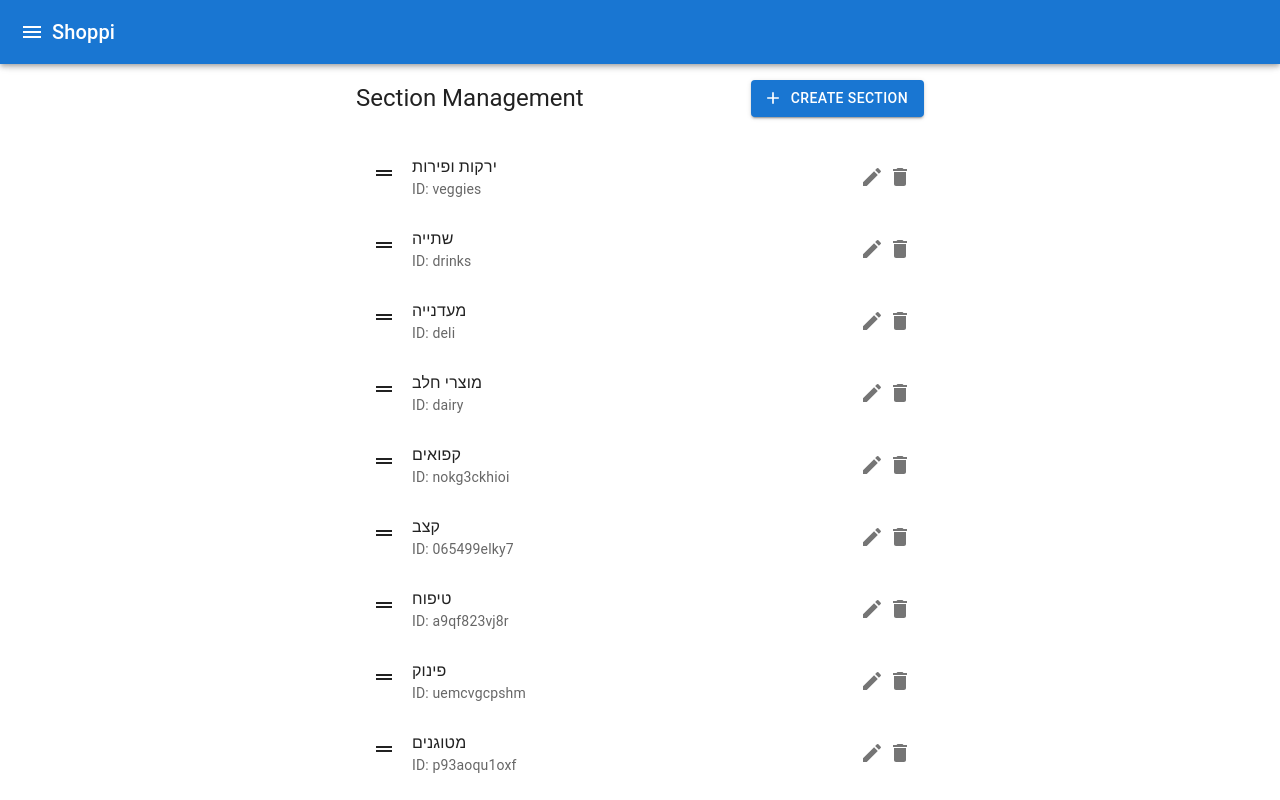
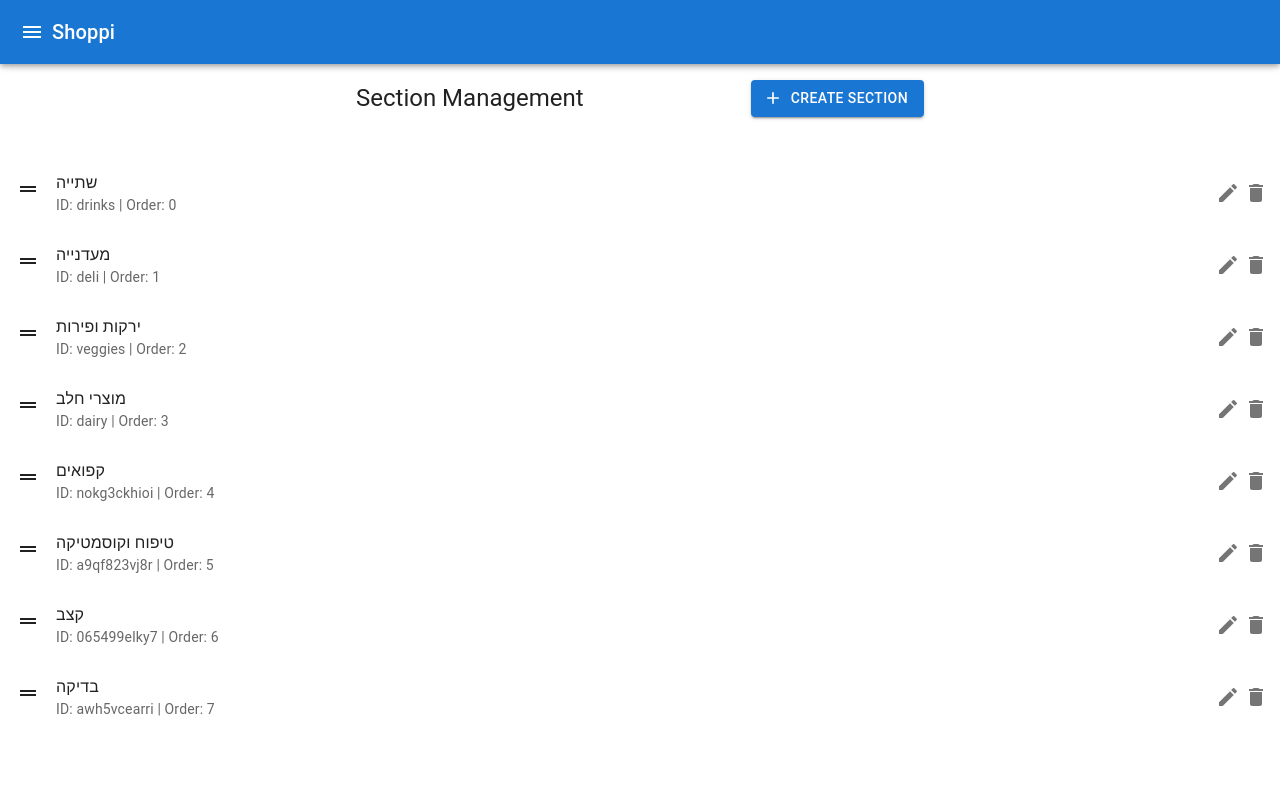
Before and after one commit to 3ffon/shoppi, a Next.js app: page /en/sections in a window 1280 px wide. Built offline with nearby package versions, Linux system fonts and the light colour scheme.

Commit message:
Add section reordering and deletion confirmation with product cleanup

```diff
--- a/products.json
+++ b/products.json
@@ -3,17 +3,17 @@
     {
       "id": "veggies",
       "name": "ירקות ופירות",
-      "order": 0
+      "order": 2
     },
     {
       "id": "drinks",
       "name": "שתייה",
-      "order": 1
+      "order": 0
     },
     {
       "id": "deli",
       "name": "מעדנייה",
-      "order": 2
+      "order": 1
     },
     {
       "id": "dairy",
@@ -28,65 +28,52 @@
     {
       "id": "065499elky7",
       "name": "קצב",
+      "order": 6
+    },
+    {
+      "id": "a9qf823vj8r",
+      "name": "טיפוח וקוסמטיקה",
       "order": 5
     },
     {
-      "id": "a9qf823vj8r",
-      "name": "טיפוח",
-      "order": 6
-    },
-    {
-      "id": "uemcvgcpshm",
-      "name": "פינוק",
+      "id": "awh5vcearri",
+      "name": "בדיקה",
       "order": 7
-    },
-    {
-      "id": "p93aoqu1oxf",
-      "name": "מטוגנים",
-      "order": 8
-    },
-    {
-      "id": "6itfg25myj7",
-      "name": "שדגל",
-      "order": 9
-    },
-    {
-      "id": "w5rd30m1qk",
-      "name": "פינוקי",
-      "order": 10
-    },
-    {
-      "id": "99zmbdrsye",
-      "name": "חיבוקי",
-      "order": 11
-    },
-    {
-      "id": "3808en52km9",
-      "name": "חריימה",
-      "order": 12
-    },
-    {
-      "id": "m1oz9b5rzic",
-      "name": "gads",
-      "order": 13
-    },
-    {
-      "id": "ux5birzk1q9",
-      "name": "asdfff",
-      "order": 14
-    },
-    {
-      "id": "qa0l6pirj9",
-      "name": "ttttt",
-      "order": 15
-    },
-    {
-      "id": "nlqwh6kr1jk",
-      "name": "מוקפצים",
-      "order": 16
     }
   ],
   "products": [
+    {
+      "id": "e1f2g3h4i5",
+      "name": "קולה זירו 1ל",
+      "section": "drinks",
+      "icon": "",
+      "image": "",
+      "created": ""
+    },
+    {
+      "id": "j6k7l8m9n0",
+      "name": "שישיית מים 0.5ל",
+      "section": "drinks",
+      "icon": "",
+      "image": "",
+      "created": ""
+    },
+    {
+      "id": "o1p2q3r4s5",
+      "name": "שישיית מים 1.5ל",
+      "section": "drinks",
+      "icon": "",
+      "image": "",
+      "created": ""
+    },
+    {
+      "id": "t6u7v8w9x0",
+      "name": "פטינה",
+      "section": "deli",
+      "icon": "",
+      "image": "",
+      "created": ""
+    },
     {
       "id": "a1b2c3d4e5",
       "name": "בצל ירוק ",
@@ -158,38 +145,6 @@
       "image": ""
     },
     {
-      "id": "e1f2g3h4i5",
-      "name": "קולה זירו 1ל",
-      "section": "drinks",
-      "icon": "",
-      "image": "",
-      "created": ""
-    },
-    {
-      "id": "j6k7l8m9n0",
-      "name": "שישיית מים 0.5ל",
-      "section": "drinks",
-      "icon": "",
-      "image": "",
-      "created": ""
-    },
-    {
-      "id": "o1p2q3r4s5",
-      "name": "שישיית מים 1.5ל",
-      "section": "drinks",
-      "icon": "",
-      "image": "",
-      "created": ""
-    },
-    {
-      "id": "t6u7v8w9x0",
-      "name": "פטינה",
-      "section": "deli",
-      "icon": "",
-      "image": "",
-      "created": ""
-    },
-    {
       "id": "y1z2a3b4c5",
       "name": "חלב רגיל 🐄",
       "section": "dairy",
@@ -239,22 +194,6 @@
       "image": ""
     },
     {
-      "id": "wvrcfwh69uq",
-      "name": "בשר טחון",
-      "section": "065499elky7",
-      "created": "2025-02-16T23:50:42.704Z",
-      "icon": "",
-      "image": ""
-    },
-    {
-      "id": "x6y7z8a9b0",
-      "name": "חזה עוף",
-      "section": "065499elky7",
-      "created": "2025-02-14T00:32:40.626Z",
-      "icon": "",
-      "image": ""
-    },
-    {
       "id": "2jjdn7tmvzo",
       "name": "כרובית מטוגנת g",
       "section": "a9qf823vj8r",
@@ -272,50 +211,32 @@
       "checked": false
     },
     {
-      "id": "0xhyzagtv0lc",
-      "name": "תעשה לי מסאג׳",
-      "section": "uemcvgcpshm",
-      "created": "2025-02-17T21:53:06.199Z",
+      "id": "wvrcfwh69uq",
+      "name": "בשר טחון",
+      "section": "065499elky7",
+      "created": "2025-02-16T23:50:42.704Z",
       "icon": "",
       "image": ""
     },
     {
-      "id": "d6e7f8g9h0",
-      "name": "יוגורט פרו ירוק",
-      "section": "p93aoqu1oxf",
-      "icon": "",
-      "image": "",
-      "created": ""
-    },
-    {
-      "id": "o4ehjodsjcj",
-      "name": "asdfj",
-      "section": "nlqwh6kr1jk",
-      "created": "2025-02-19T23:06:12.480Z",
+      "id": "x6y7z8a9b0",
+      "name": "חזה עוף",
+      "section": "065499elky7",
+      "created": "2025-02-14T00:32:40.626Z",
       "icon": "",
       "image": ""
     },
     {
-      "id": "t215toe7",
-      "name": "טרלהלהלה",
-      "section": "nlqwh6kr1jk",
-      "created": "2025-02-19T23:09:10.331Z",
+      "id": "fue23ay5ysd",
+      "name": "בדיקה חדש",
+      "section": "awh5vcearri",
+      "created": "2025-04-09T22:05:57.792Z",
       "icon": "",
       "image": ""
     }
   ],
   "mainCart": {
     "products": {
-      "a1b2c3d4e5": {
-        "id": "a1b2c3d4e5",
-        "quantity": 1,
-        "checked": true
-      },
-      "ybucsvwj04": {
-        "id": "ybucsvwj04",
-        "quantity": 1,
-        "checked": true
-      },
       "bos0c0zmzie": {
         "id": "bos0c0zmzie",
         "quantity": 1,
@@ -325,11 +246,6 @@
         "id": "j6k7l8m9n0",
         "quantity": 1,
         "checked": false
-      },
-      "o1p2q3r4s5": {
-        "id": "o1p2q3r4s5",
-        "quantity": 1,
-        "checked": true
       },
       "t6u7v8w9x0": {
         "id": "t6u7v8w9x0",
@@ -355,6 +271,11 @@
         "id": "87qz3sl92eu",
         "quantity": 3,
         "checked": false
+      },
+      "fue23ay5ysd": {
+        "id": "fue23ay5ysd",
+        "quantity": 1,
+        "checked": false
       }
     }
   }
--- a/src/app/[lang]/sections/page.tsx
+++ b/src/app/[lang]/sections/page.tsx
@@ -8,6 +8,11 @@ import {
     IconButton,
     Typography,
     Button,
+    Dialog,
+    DialogTitle,
+    DialogContent,
+    DialogContentText,
+    DialogActions,
 } from '@mui/material';
 import {
     DragHandle as DragIcon,
@@ -17,15 +22,19 @@ import {
 } from '@mui/icons-material';
 import { useDictionary } from '@/app/providers/DictionaryProvider';
 import { SectionInterface } from '@/app/lib/interfaces';
-import { deleteSection, fetchSections } from '@/app/lib/apiClient';
+import { deleteSection, fetchSections, updateSection } from '@/app/lib/apiClient';
 import SectionForm from '@/app/components/Forms/SectionForm';
 import { DragDropContext, Droppable, Draggable, DropResult } from '@hello-pangea/dnd';
+import style from './sections.module.css';
 
 export default function SectionsPage() {
     const { dictionary } = useDictionary();
     const [sections, setSections] = React.useState<SectionInterface[]>([]);
     const [addSectionOpen, setAddSectionOpen] = React.useState(false);
     const [editSection, setEditSection] = React.useState<SectionInterface | undefined>(undefined);
+    const [deleteDialogOpen, setDeleteDialogOpen] = React.useState(false);
+    const [sectionToDelete, setSectionToDelete] = React.useState<SectionInterface | null>(null);
+    const [orderChanged, setOrderChanged] = React.useState(false);
 
     React.useEffect(() => {
         getSections();
@@ -44,6 +53,7 @@ export default function SectionsPage() {
             }).sort((a, b) => (a.order || 0) - (b.order || 0))
             : [];
         setSections(sortedSections);
+        setOrderChanged(false);
     };
 
     const handleDragEnd = (result: DropResult) => {
@@ -60,16 +70,35 @@ export default function SectionsPage() {
         }));
 
         setSections(updatedItems);
-        // TODO: Add API call to update section orders
+        setOrderChanged(true);
     };
 
-    const handleDeleteSection = async (section: SectionInterface) => {
-        await deleteSection(section);
-        await fetchSections();
+    const handleDeleteSection = (section: SectionInterface) => {
+        setSectionToDelete(section);
+        setDeleteDialogOpen(true);
+    };
+
+    const confirmDeleteSection = async () => {
+        if (sectionToDelete) {
+            await deleteSection(sectionToDelete);
+            await getSections();
+            setDeleteDialogOpen(false);
+            setSectionToDelete(null);
+        }
+    };
+
+    const saveOrderChanges = async () => {
+        // Update all sections with their new order
+        for (const section of sections) {
+            await updateSection(section);
+        }
+        setOrderChanged(false);
+        await getSections();
     };
 
     return (
-        <Box sx={{ p: 2, maxWidth: 600, mx: 'auto' }}>
+        <div className={style.component_wrapper}>
+            <Box sx={{ p: 2, width: '100%', maxWidth: 600, mx: 'auto' }}>
                 <Box sx={{ display: 'flex', justifyContent: 'space-between', alignItems: 'center', mb: 2 }}>
                     <Typography variant="h5">{dictionary.section_management}</Typography>
                     <Button
@@ -81,10 +110,28 @@ export default function SectionsPage() {
                     </Button>
                 </Box>
 
+                {orderChanged && (
+                    <Box sx={{ mb: 2, display: 'flex', justifyContent: 'flex-end' }}>
+                        <Button
+                            variant="contained"
+                            color="primary"
+                            onClick={saveOrderChanges}
+                        >
+                            {dictionary.save_order || "Save Order"}
+                        </Button>
+                    </Box>
+                )}
+            </Box>
+
+            <div className={style.list_wrapper}>
                 <DragDropContext onDragEnd={handleDragEnd}>
                     <Droppable droppableId="sections">
                         {(provided) => (
-                        <List {...provided.droppableProps} ref={provided.innerRef}>
+                            <List
+                                {...provided.droppableProps}
+                                ref={provided.innerRef}
+                                className={style.list}
+                            >
                                 {sections.map((section, index) => (
                                     <Draggable
                                         key={section.id}
@@ -117,7 +164,7 @@ export default function SectionsPage() {
                                                 </div>
                                                 <ListItemText
                                                     primary={section.name}
-                                                secondary={`ID: ${section.id}`}
+                                                    secondary={`ID: ${section.id} | Order: ${section.order}`}
                                                 />
                                             </ListItem>
                                         )}
@@ -128,11 +175,12 @@ export default function SectionsPage() {
                         )}
                     </Droppable>
                 </DragDropContext>
+            </div>
 
             <SectionForm
                 section={editSection}
                 onSubmit={async () => {
-                    await fetchSections();
+                    await getSections();
                     setEditSection(undefined);
                 }}
                 addSectionOpen={addSectionOpen || !!editSection}
@@ -141,6 +189,32 @@ export default function SectionsPage() {
                     if (!open) setEditSection(undefined);
                 }}
             />
-        </Box>
+
+            {/* Delete confirmation dialog */}
+            <Dialog
+                open={deleteDialogOpen}
+                onClose={() => setDeleteDialogOpen(false)}
+            >
+                <DialogTitle>{dictionary.delete_section_title || "Delete Section"}</DialogTitle>
+                <DialogContent>
+                    <DialogContentText>
+                        {dictionary.delete_section_confirmation || "Are you sure you want to delete this section? This will also remove all products in this section."}
+                    </DialogContentText>
+                    {sectionToDelete && (
+                        <Typography variant="subtitle1" sx={{ mt: 2, fontWeight: 'bold' }}>
+                            {sectionToDelete.name}
+                        </Typography>
+                    )}
+                </DialogContent>
+                <DialogActions>
+                    <Button onClick={() => setDeleteDialogOpen(false)} color="primary">
+                        {dictionary.cancel_btn}
+                    </Button>
+                    <Button onClick={confirmDeleteSection} color="error" variant="contained">
+                        {dictionary.delete_btn || "Delete"}
+                    </Button>
+                </DialogActions>
+            </Dialog>
+        </div>
     );
 }
--- /dev/null
+++ b/src/app/[lang]/sections/sections.module.css
@@ -0,0 +1,38 @@
+.component_wrapper {
+  display: flex;
+  flex-direction: column;
+  touch-action: none;
+  user-select: none;
+  width: 100%;
+  height: 100%;
+  min-height: 100%;
+  padding: 0;
+  overflow: hidden;
+  overscroll-behavior: contain;
+}
+
+.list_wrapper {
+  width: 100%;
+  height: 100%;
+  overflow: hidden;
+}
+
+.list {
+  width: 100%;
+  height: 80%;
+  overflow-y: auto;
+  touch-action: pan-x pan-y;
+  overscroll-behavior: contain;
+  padding-bottom: 80px;
+}
+
+@media (prefers-color-scheme: dark) {
+  .component_wrapper {
+    --gray-rgb: 255, 255, 255;
+    --gray-alpha-200: rgba(var(--gray-rgb), 0.145);
+    --gray-alpha-100: rgba(var(--gray-rgb), 0.06);
+
+    --button-primary-hover: #ccc;
+    --button-secondary-hover: #1a1a1a;
+  }
+}
--- a/src/app/components/Menu/Menu.tsx
+++ b/src/app/components/Menu/Menu.tsx
@@ -130,7 +130,7 @@ export default function Menu({ children }: { children: React.ReactNode }) {
               </ListItemButton>
             </ListItem>
 
-            {/* <ListItem onClick={() => {
+            <ListItem onClick={() => {
               router.push('/sections');
               setOpen(false);
             }}>
@@ -140,7 +140,7 @@ export default function Menu({ children }: { children: React.ReactNode }) {
                 </ListItemIcon>
                 <ListItemText primary={dictionary.section_management} />
               </ListItemButton>
-            </ListItem> */}
+            </ListItem>
 
             <Divider />
             <ListItem onClick={() => switchLocale(locale === "he" ? "en" : "he")}>
--- a/src/app/lib/translations/en.json
+++ b/src/app/lib/translations/en.json
@@ -16,6 +16,9 @@
     "section_edit_failed": "Failed to update section",
     "section_delete_success": "Section deleted successfully",
     "section_delete_failed": "Failed to delete section",
+    "delete_section_title": "Delete Section",
+    "delete_section_confirmation": "Are you sure you want to delete this section? This will also remove all products in this section.",
+    "save_order": "Save Order",
 
     "item_management": "Item Management",
     "item_add_btn": "Add Product",
@@ -52,5 +55,4 @@
     "save_btn": "Save",
     "create_btn": "Create",
     "no_section": "No Section"
-
 }
--- a/src/app/lib/translations/he.json
+++ b/src/app/lib/translations/he.json
@@ -16,6 +16,9 @@
     "section_edit_failed": "שגיאה בעריכת מחלקה",
     "section_delete_success": "המחלקה נמחקה בהצלחה",
     "section_delete_failed": "שגיאה במחיקת מחלקה",
+    "delete_section_title": "מחיקת מחלקה",
+    "delete_section_confirmation": "האם אתה בטוח שברצונך למחוק מחלקה זו? פעולה זו תמחק גם את כל המוצרים במחלקה זו.",
+    "save_order": "שמור סדר",
 
     "item_management": "ניהול מוצרים",
     "item_add_btn": "הוסף מוצר",
```
Also changed, not shown: src/app/api/dbHandler.ts (+7 -0 lines), src/app/components/Forms/SectionForm.tsx (+49 -21 lines). Lines whose indentation alone changed are shown as unchanged.
